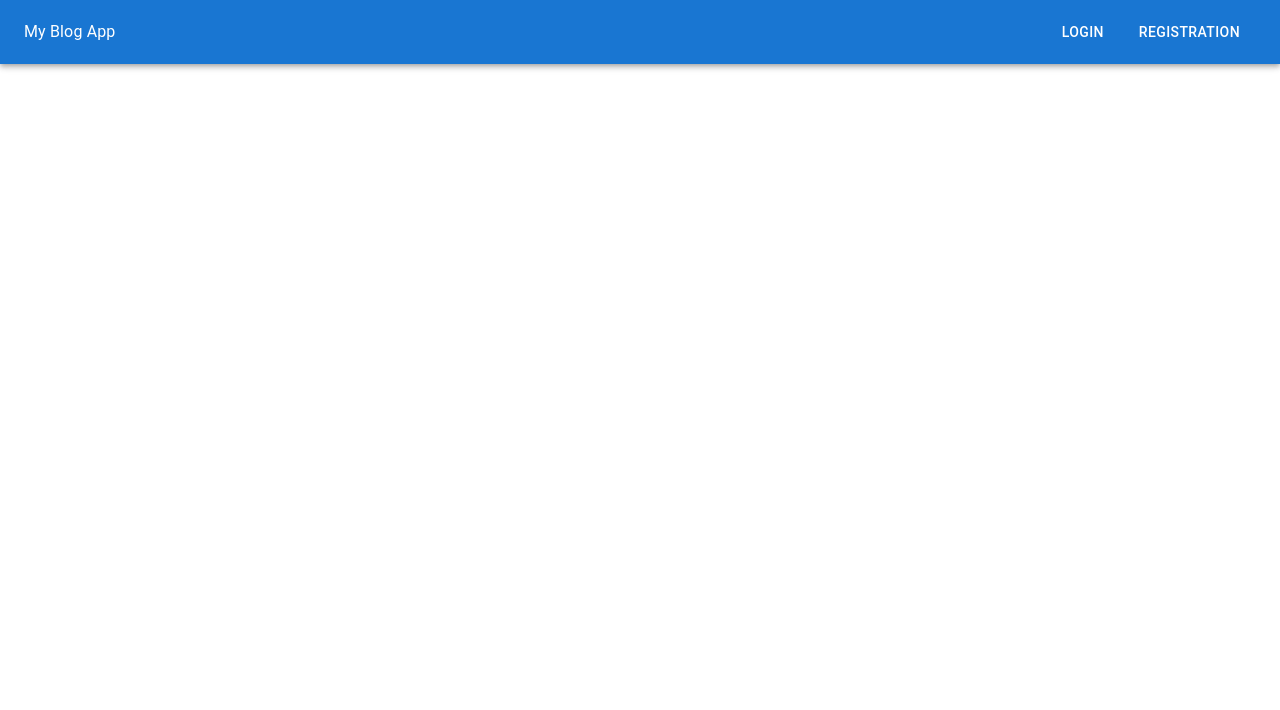
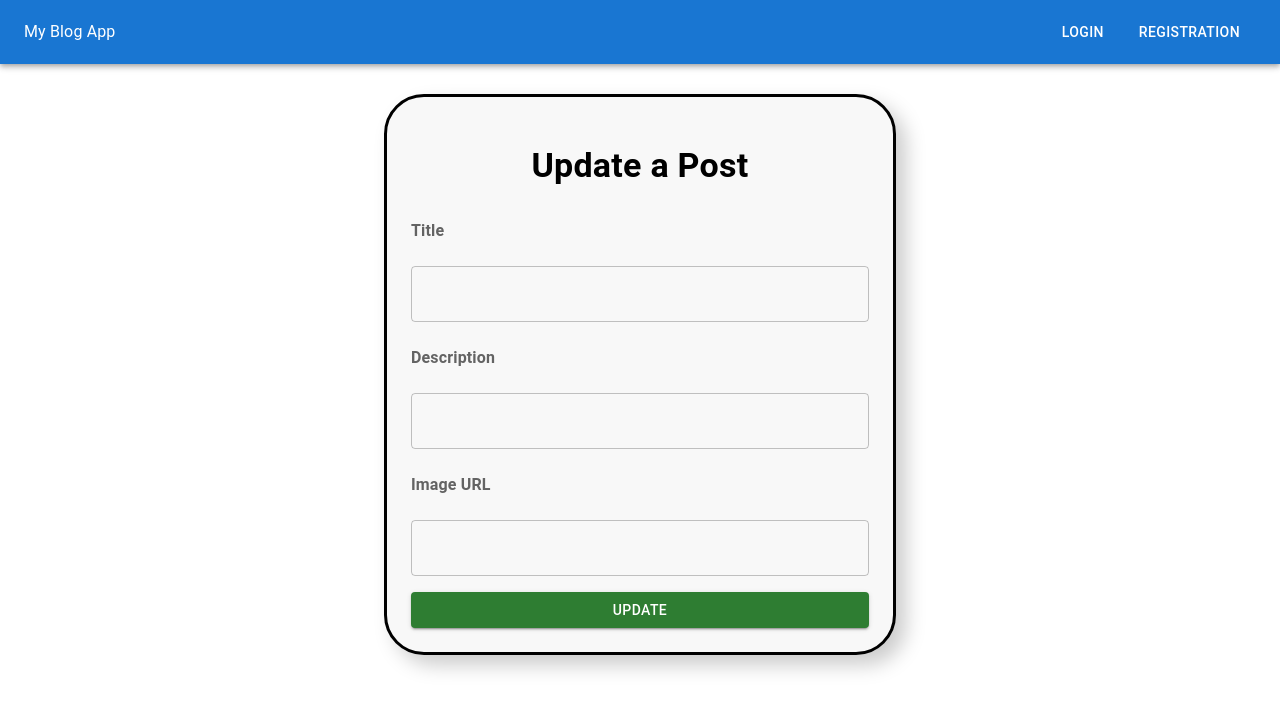
Before and after one commit to rushikeshtonape/blog-app-MERN, a React (Create React App) app in the folder client/: page /blog-detail/1 in a window 1280 px wide. Shown: the top 710 px of the page. Built offline with nearby package versions, Linux system fonts and the light colour scheme; no server answers; the HTML template or start-up script is replaced by a standard one.

Commit message:
worked on

```diff
--- a/client/src/App.js
+++ b/client/src/App.js
@@ -6,6 +6,10 @@
 import Register from "./pages/Register";
 import UserBlogs from "./pages/UserBlogs";
 import CreateBlog from "./pages/CreateBlog";
+
+import BlogDetail from "./pages/BlogDetail";
+
+
 function App() {
   return (
  <>
@@ -15,6 +19,7 @@
      <Route path="/" element={<Blogs/>} />
      <Route path="/blogs" element={<Blogs/>} />
      <Route path="/my-blogs" element={<UserBlogs/>} />
+     <Route path="/blog-detail/:id" element={<BlogDetail/>} />
      <Route path="/create-blog" element={<CreateBlog/>} />
      <Route path="/login" element={<Login/>} />
      <Route path="/register" element={<Register/>} />
--- a/client/src/components/BlogCard.js
+++ b/client/src/components/BlogCard.js
@@ -10,17 +10,33 @@
 
 import Typography from '@mui/material/Typography';
 import { red } from '@mui/material/colors';
+import ModeEditIcon from '@mui/icons-material/ModeEdit';
+import DeleteIcon from '@mui/icons-material/Delete';
+import { IconButton } from '@mui/material';
+import {Box} from '@mui/material';
+import { useNavigate } from 'react-router-dom';
 
+export default function BlogCard({title,description,image,username,time,id,isUser}) {
+  const navigate = useNavigate()
+  const handleEdit=()=>{
+    navigate(`/blog-detail/${id}`)
 
-
-
-
-export default function BlogCard({title,description,image,username,time}) {
-
+  }
 
 
   return (
     <Card sx={{ width:'40%' , margin:'auto' , mt:2 , padding:3 , boxShadow: '5px 5px 10px #ccc' }}>
+      {isUser && (
+        <Box display={"flex"}>
+          <IconButton onClick={handleEdit} sx={{marginLeft:"auto"}}>
+            <ModeEditIcon/>
+          </IconButton>
+          <IconButton>
+            <DeleteIcon/>
+          </IconButton>
+        </Box>
+
+      )}
       <CardHeader
         avatar={
           <Avatar sx={{ bgcolor: red[500] }} aria-label="recipe">
--- /dev/null
+++ b/client/src/pages/BlogDetail.js
@@ -0,0 +1,130 @@
+import React, { useState, useEffect } from "react";
+import axios from "axios";
+import { useNavigate, useParams } from "react-router-dom";
+import { Box, Button, InputLabel, TextField, Typography } from "@mui/material";
+const BlogDetail = () => {
+
+  const [blog, setBlog] = useState({});
+  const id = useParams().id;
+  const navigate = useNavigate();
+  const [inputs, setInputs] = useState({});
+  const getBlogDetail = async () => {
+    try {
+      const { data } = await axios.get(`/api/v1/blog/get-blog/${id}`);
+      if (data?.success) {
+        setBlog(data?.blog);
+        setInputs({
+          title : data.blog.title,
+          description : data.blog.description,
+          image: data.blog.image
+      })
+
+      }
+    } catch (error) {
+      console.log(error);
+    }
+  };
+
+  useEffect(() => {
+    getBlogDetail();
+  }, [id]);
+
+
+  const handleChange = (e) => {
+    setInputs((prevState) => ({
+      ...prevState,
+      [e.target.name]: e.target.value,
+    }));
+  };
+  //form
+  const handleSubmit = async (e) => {
+    e.preventDefault();
+    try {
+      const { data } = await axios.put(`/api/v1/blog/update-blog/${id}`, {
+        title: inputs.title,
+        description: inputs.description,
+        image: inputs.image,
+        user: id,
+      });
+      if (data?.success) {
+        alert("Blog Updated");
+        navigate("/my-blogs");
+      }
+    } catch (error) {
+      console.log(error);
+    }
+  };
+
+  return (
+    <v>
+     <form onSubmit={handleSubmit}>
+        <Box
+          width={"40%"}
+          border={3}
+          borderRadius={10}
+          padding={3}
+          margin="auto"
+          boxShadow={"10px 10px 20px #ccc"}
+          display="flex"
+          flexDirection={"column"}
+          marginTop="30px"
+          backgroundColor="#F8F8F8"
+        >
+          <Typography
+            variant="h4"
+            textAlign={"center"}
+            fontWeight="bold"
+            padding={3}
+            color="#000"
+          >
+            Update a Post
+          </Typography>
+          <InputLabel
+            sx={{ mb: 1, mt: 1, fontSize: "16px", fontWeight: "bold" }}
+          >
+            Title
+          </InputLabel>
+          <TextField
+            name="title"
+            value={inputs.title}
+            onChange={handleChange}
+            margin="normal"
+            variant="outlined"
+            required
+          />
+          <InputLabel
+            sx={{ mb: 1, mt: 2, fontSize: "16px", fontWeight: "bold" }}
+          >
+            Description
+          </InputLabel>
+          <TextField
+            name="description"
+            value={inputs.description}
+            onChange={handleChange}
+            margin="normal"
+            variant="outlined"
+            required
+          />
+          <InputLabel
+            sx={{ mb: 1, mt: 2, fontSize: "16px", fontWeight: "bold" }}
+          >
+            Image URL
+          </InputLabel>
+          <TextField
+            name="image"
+            value={inputs.image}
+            onChange={handleChange}
+            margin="normal"
+            variant="outlined"
+            required
+          />
+          <Button sx={{mt:1}} type="submit" color="success" variant="contained">
+            UPDATE
+          </Button>
+        </Box>
+      </form>
+  </v>
+  )
+}
+
+export default BlogDetail;
--- a/client/src/pages/Blogs.js
+++ b/client/src/pages/Blogs.js
@@ -7,7 +7,7 @@
     //get all blogs
   const getAllBlogs = async ()=>{
     try{
-    const {data} =  await axios.get('/api/v1/blog/all-blog')
+    const {data} =  await axios.get('/api/v1/blog/all-blog');
 
     if(data?.success){
      setBlogs(data?.blogs)
@@ -25,15 +25,19 @@
   return (<div> <h1>Blog List</h1>
 
   {blogs && blogs.length > 0 ? (
+
         <ul>
           {blogs.map(blog => (
 
             <BlogCard
-            title={blog.title}
-            description={blog.description}
-            image={blog.image}
-            username={blog.user.username}
+            id={blog._id}
+            isUser={localStorage.getItem("userId") === blog?.user?._id}
+            title={blog?.title}
+            description={blog?.description}
+            image={blog?.image}
+            username={blog?.user?.username}
             time={blog.createdAt}/>
+
           ))}
         </ul>
       ) : (
--- a/client/src/pages/UserBlogs.js
+++ b/client/src/pages/UserBlogs.js
@@ -27,6 +27,8 @@
           {blogs.map(blog => (
 
             <BlogCard
+            id={blog._id}
+            isUser = {true}
             title={blog.title}
             description={blog.description}
             image={blog.image}
```
